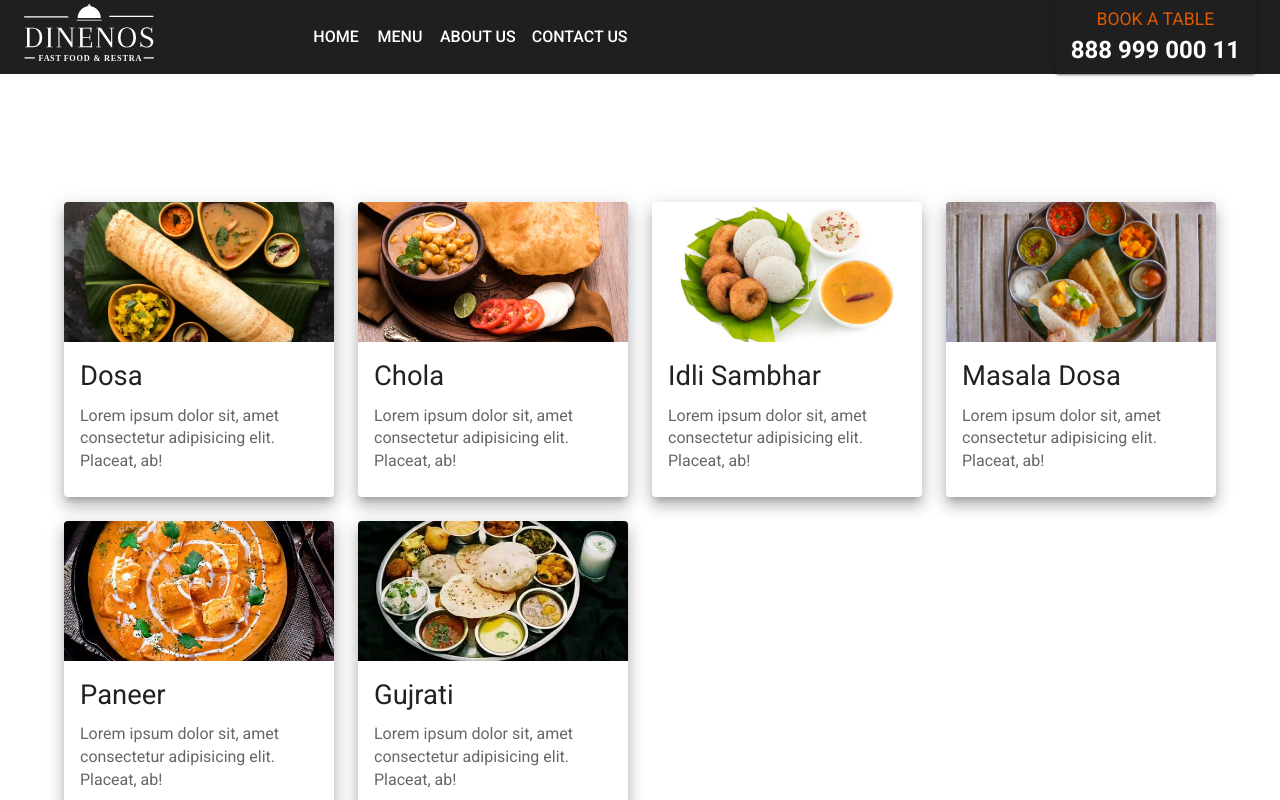
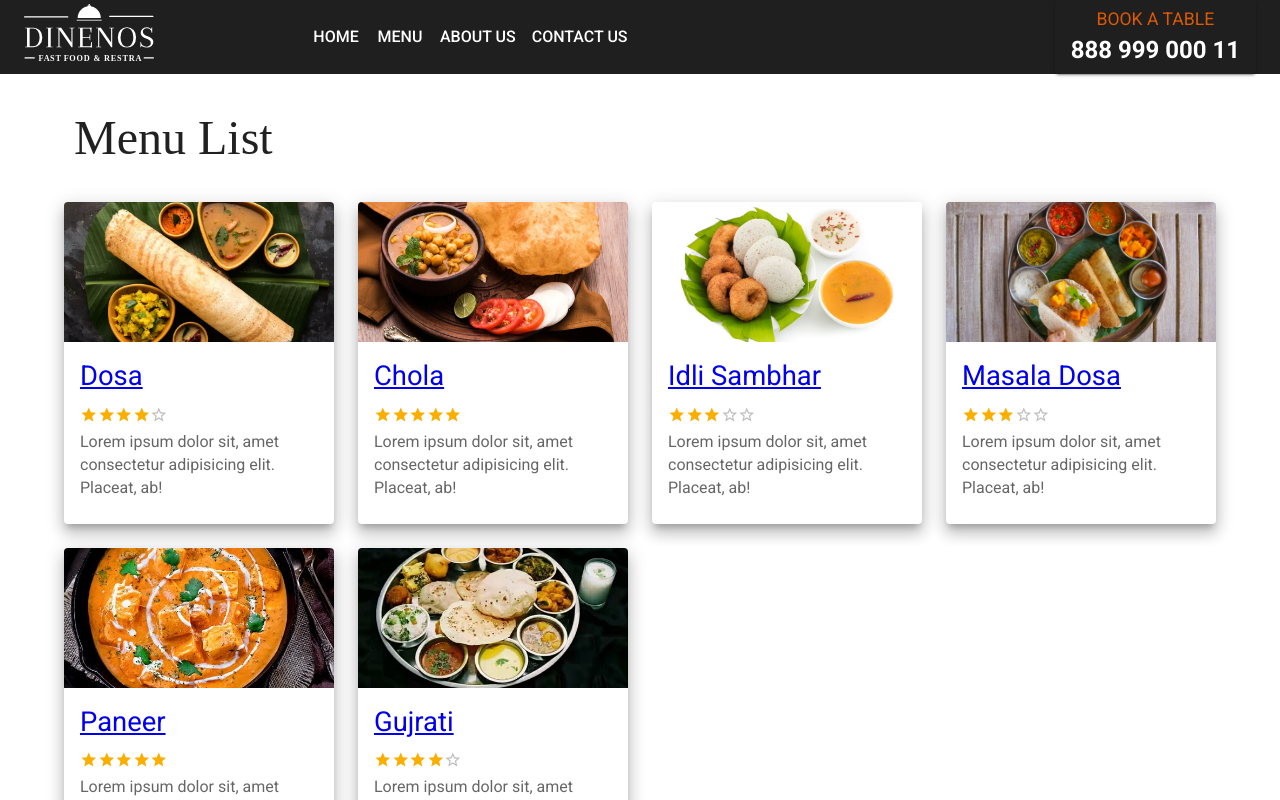
Before and after one commit to kamleshraj/resto-materialui, a React (Create React App) app: page /menu in a window 1280 px wide. Shown: the top 800 px of the page. Built offline with nearby package versions, Linux system fonts and the light colour scheme; a web font is replaced by a local one.

Commit message:
product details pagge

```diff
--- a/src/App.js
+++ b/src/App.js
@@ -8,6 +8,7 @@ import PageNotFound from './pages/PageNotFound';
 import Home from './pages/Home/Home';
 import Footer from './components/Footer';
 import { CssBaseline } from '@mui/material';
+import MenuDetails from './pages/MenuDetails';
 const App=()=>{
   return (
     <>
@@ -17,6 +18,7 @@ const App=()=>{
         <Routes>
           <Route path='/' element={<Home/>}/>
           <Route path='/menu' element={<Menu/>}/>
+          <Route path='/menu-details/:id' element={<MenuDetails/>}/>
           <Route path='/aboutus' element={<Aboutus/>}/>
           <Route path='/contactus' element={<Contactus/>}/>
           <Route path='*' element={<PageNotFound/>}/>
--- a/src/components/SectionTitle.js
+++ b/src/components/SectionTitle.js
@@ -1,10 +1,10 @@
 import { Box, Typography } from '@mui/material'
 import React from 'react'
 
-const SectionTitle = ({titleHeader}) => {
+const SectionTitle = ({titleHeader,titleColor}) => {
   return (
     <Box sx={{padding:'40px 10px','& h2':{margin:0}}}>
-        <Typography variant="h2" component="h2" color={'text.light'}>
+        <Typography variant="h2" component="h2" color={titleColor}>
           {titleHeader}
         </Typography>
     </Box>
--- a/src/data/mData.js
+++ b/src/data/mData.js
@@ -23,7 +23,8 @@ export const MenuData = [
         "Lorem ipsum dolor sit, amet consectetur adipisicing elit. Placeat, ab!",
       image: Dosa,
       price: 200,
-      category:'breakfast'
+      category:'breakfast',
+      rating:4
     },
   {
       id:2,
@@ -32,7 +33,8 @@ export const MenuData = [
         "Lorem ipsum dolor sit, amet consectetur adipisicing elit. Placeat, ab!",
       image: Chola,
       price: 250,
-      category:'dinner'
+      category:'dinner',
+      rating:5
     },
   {
     id:3,
@@ -41,7 +43,8 @@ export const MenuData = [
         "Lorem ipsum dolor sit, amet consectetur adipisicing elit. Placeat, ab!",
       image: Idli,
       price: 300,
-      category:'breakfast'
+      category:'breakfast',
+      rating:2.5
     },
   {
     id:4,
@@ -50,7 +53,8 @@ export const MenuData = [
         "Lorem ipsum dolor sit, amet consectetur adipisicing elit. Placeat, ab!",
       image: MasalaDosa,
       price: 100,
-      category:'lunch'
+      category:'lunch',
+      rating:3
     },
   {
     id:5,
@@ -59,7 +63,8 @@ export const MenuData = [
         "Lorem ipsum dolor sit, amet consectetur adipisicing elit. Placeat, ab!",
       image: Paneer,
       price: 400,
-      category:'breakfast'
+      category:'breakfast',
+      rating:4.5
     },
   {
     id:6,
@@ -68,7 +73,8 @@ export const MenuData = [
         "Lorem ipsum dolor sit, amet consectetur adipisicing elit. Placeat, ab!",
       image: Gujrati,
       price: 500,
-      category:'dinner'
+      category:'dinner',
+      rating:3.5
   }
   ];
 
--- a/src/pages/Home/Home.js
+++ b/src/pages/Home/Home.js
@@ -55,7 +55,7 @@ const Home = () => {
         <Box className='ourfood-menu' sx={{bgcolor:'primary.main',p:'7rem 2.5rem 7rem 2.5rem',"@media (max-width:600px)": {p:2}}}>
             <Box className='ourfood-menu-header' sx={{textAlign:'center'}}>
                 <Box component={'img'} src={titleImg} alt='title image'/>
-                <SectionTitle titleHeader={'Our Food Menu'}/>
+                <SectionTitle titleHeader={'Our Food Menu'} titleColor={'text.white'}/>
                 <Typography variant='body1' color={'text.main'}>
                 Its the story of an everlasting love affair, Dieter Delicioz and the Atlantic Ocean in the big air.
                 </Typography>
@@ -82,9 +82,9 @@ const Home = () => {
            </Grid>
         </Box>
         <Box className='starter-main-dish' sx={{bgcolor:'primary.main',p:'5rem 2.5rem 5rem 2.5rem',"@media (max-width:600px)": {p:2}}}>
-            <Box className='ourfood-menu-header' sx={{textAlign:'center',marginBottom:'60px'}}>
+            <Box className='ourfood-menu-header' sx={{textAlign:'center',marginBottom:{sm:'15px',lg:'60px'}}}>
                 <Box component={'img'} src={titleImg} alt='title image'/>
-                <SectionTitle titleHeader={'Starters & Main Dishes'}/>
+                <SectionTitle titleHeader={'Starters & Main Dishes'} titleColor={'text.white'}/>
                 <Typography variant='body1' color={'text.main'}>
                 It’s the story of an everlasting love affair, Dieter Delicioz and the Atlantic Ocean in the big air.
                 </Typography>
--- /dev/null
+++ b/src/pages/Home/MenuItems.js
@@ -0,0 +1,35 @@
+import {Card, CardContent, CardMedia,Typography, Grid,Rating} from '@mui/material'
+import {Link} from 'react-router-dom'
+const MenuItems = ({menuData}) => {
+
+  return (
+    <>
+    <Grid container rowSpacing={3} columnSpacing={{ xs: 1, sm: 2, md: 3 }}>
+        {menuData.map((menu)=>{
+          return(
+            <Grid key={menu.id} item xs={12} sm={6} md={4} lg={3}>
+            <Card elevation={10}>
+            <CardMedia
+              sx={{ height: 140 }}
+              image={menu.image}
+              title={menu.name}
+            />
+            <CardContent>
+              <Typography gutterBottom variant="h5" component="div">
+               <Link to={`/menu-details/${menu.id}`} underline='none' color='inherit'> {menu.name}</Link>
+              </Typography>
+              <Rating name="read-only" value={menu.rating} readOnly sx={{fontSize:'1.1rem'}} />
+              <Typography variant="body2" color="text.secondary">
+                {menu.description}
+              </Typography>
+            </CardContent>
+          </Card>
+          </Grid>
+          )
+        })}
+      </Grid>
+    </>
+  )
+}
+
+export default MenuItems
--- a/src/pages/Home/StarterandMenu.js
+++ b/src/pages/Home/StarterandMenu.js
@@ -13,7 +13,7 @@ const StarterandMenu = () => {
                   <Box component={'img'} src={item.image} alt='title image' sx={{borderRadius:'100px',width:{xs:'65px',lg:'90px'},height:{xs:'65px',lg:'90px'}, margin:{xs:'15px'}}}/>
                   <Box sx={{display:'flex',flexDirection:'row',justifyContent:'space-between',alignItems:'center'}}>
                     <Box sx={{marginRight:'30px'}}>
-                    <Typography variant='h2' component={'h6'} sx={{fontSize:'1.5rem',marginBottom:'.5rem',margin:'10px 0'}}>
+                    <Typography variant='h2' component={'h6'} color={'text.white'} sx={{fontSize:'1.5rem',marginBottom:'.5rem',margin:'10px 0'}}>
                       {item.title}
                     </Typography>
                     <Typography variant='body1' color={'text.main'}>
--- a/src/pages/Home/WelcomeResto.js
+++ b/src/pages/Home/WelcomeResto.js
@@ -79,7 +79,7 @@ const WelcomeResto = () => {
         <Grid item sm={12} md={6}>
             <Box className="welcome-main-content" sx={{textAlign:'center',padding:{xs:'15px',sm:'140px 15px 0 15px', md:'60px 0 0 115px',lg:'60px'}}}>
                 <Box component={'img'} src={titleImg} alt='title image'/>
-                <SectionTitle titleHeader={'Welcome To Our Luxury Restaurant'}/>
+                <SectionTitle titleHeader={'Welcome To Our Luxury Restaurant'} titleColor={'text.white'}/>
                 <Typography variant='body1' color={'text.main'} sx={{paddingBottom:'50px'}}>
                 It’s the story of an everlasting love affair, Dieter Delicioz and the Atlantic Ocean. Our proximity to the abundant riches of the sea and Portugal’s excellent produce.
                 </Typography>
--- a/src/pages/Menu.js
+++ b/src/pages/Menu.js
@@ -1,35 +1,15 @@
-import { Box, Card, Container, CardContent, CardMedia,Typography, Grid, Link} from '@mui/material'
 import React from 'react'
 import SectionTitle from '../components/SectionTitle'
+import  MenuItems  from '../pages/Home/MenuItems'
+import { Box, Container } from '@mui/material'
 import { MenuData } from '../data/mData'
+
 const Menu = () => {
   return (
-    <Box className='menu-list-main'>
+    <Box className='menu-list-main' sx={{marginBottom:{sm:'30px',md:'60px'}}}>
       <Container>
-        <SectionTitle titleHeader={'Menu List'}/>
-      <Grid container rowSpacing={3} columnSpacing={{ xs: 1, sm: 2, md: 3 }}>
-        {MenuData.map((menu)=>{
-          return(
-            <Grid key={menu.id} item xs={12} sm={6} md={4} lg={3}>
-            <Card elevation={10}>
-            <CardMedia
-              sx={{ height: 140 }}
-              image={menu.image}
-              title={menu.name}
-            />
-            <CardContent>
-              <Typography gutterBottom variant="h5" component="div">
-               <Link href='/menu-detail' underline='none' color='inherit'> {menu.name}</Link>
-              </Typography>
-              <Typography variant="body2" color="text.main">
-                {menu.description}
-              </Typography>
-            </CardContent>
-          </Card>
-          </Grid>
-          )
-        })}
-      </Grid>
+      <SectionTitle titleHeader={'Menu List'}/>
+      <MenuItems menuData={MenuData}/>
       </Container>
     </Box>
   )
--- /dev/null
+++ b/src/pages/MenuDetails.js
@@ -0,0 +1,22 @@
+import React,{useState,useEffect} from 'react'
+import { Box, Card, CardContent, Container, Typography } from '@mui/material'
+import { useParams } from 'react-router-dom'
+import { MenuData } from '../data/mData'
+const MenuDetails = () => {
+    const {id} = useParams()
+    const[menuItem,setMenuItem]=useState(MenuData)
+
+  return (
+    <Container>
+        <Card sx={{ minWidth: 275 }}>
+            <CardContent>
+                <Typography>
+                This is Menu Details page
+                </Typography>
+            </CardContent>
+        </Card>
+    </Container>
+)
+}
+
+export default MenuDetails
--- a/src/utils/Theme/Theme.js
+++ b/src/utils/Theme/Theme.js
@@ -27,16 +27,14 @@ const theme = createTheme({
             fontFamily: 'Arapey, serif',
             fontSize:'4rem',
             fontWeight:400,
-            lineHeight:1,
-            color:'#fff'
+            lineHeight:1
         },
         h2:{
             fontFamily: 'Arapey, serif',
             fontSize:'3rem',
             fontWeight:400,
             lineHeight:1,
-            margin:'30px 0',
-            color:'#fff'
+            margin:'30px 0'
         },
         h6:{
             fontFamily: 'Roboto, sans-serif',
```
Also changed, not shown: src/components/ThreeDots.js (deleted, +0 -14 lines), src/pages/Home/FilterGallery.js (+8 -33 lines).
